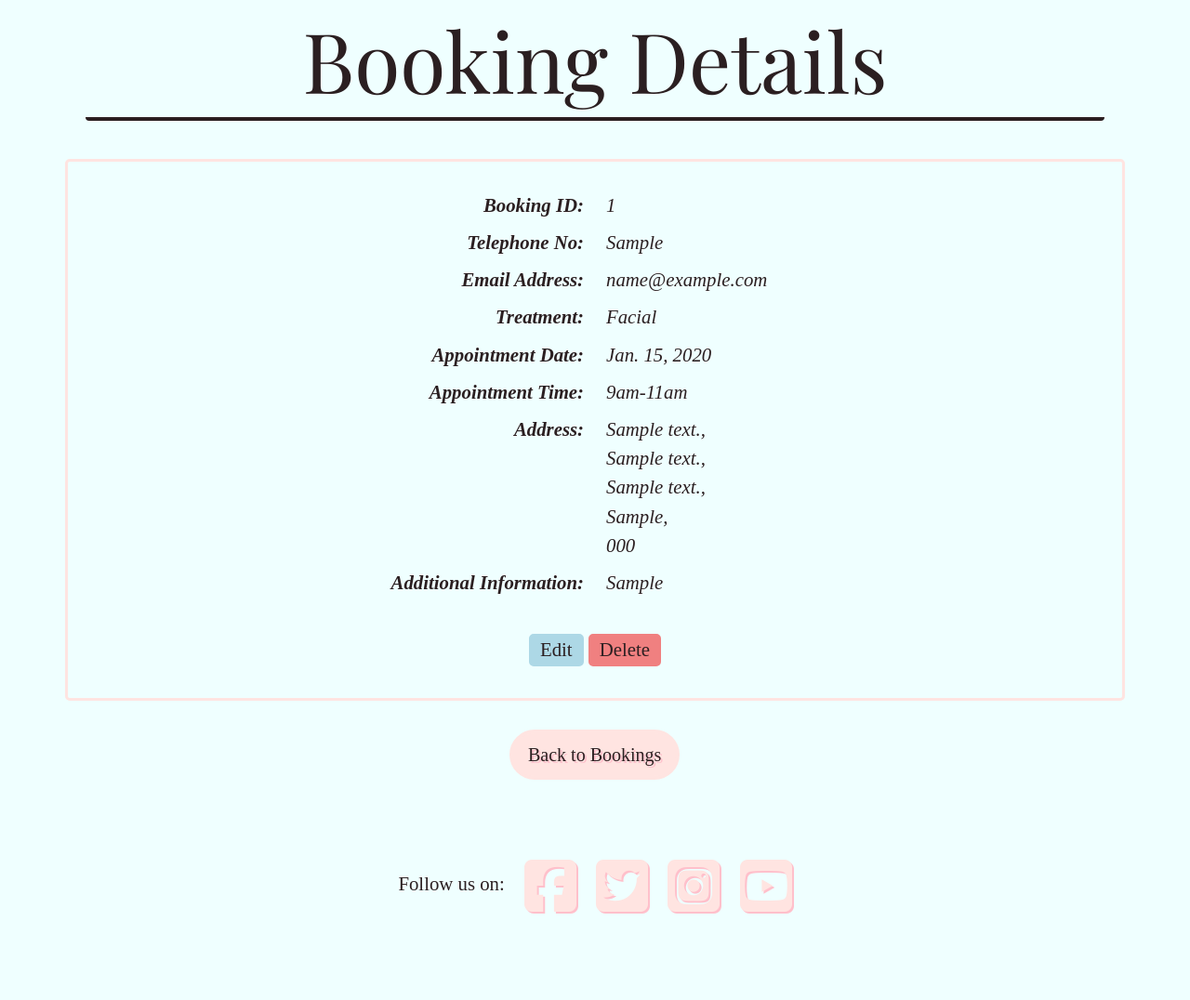
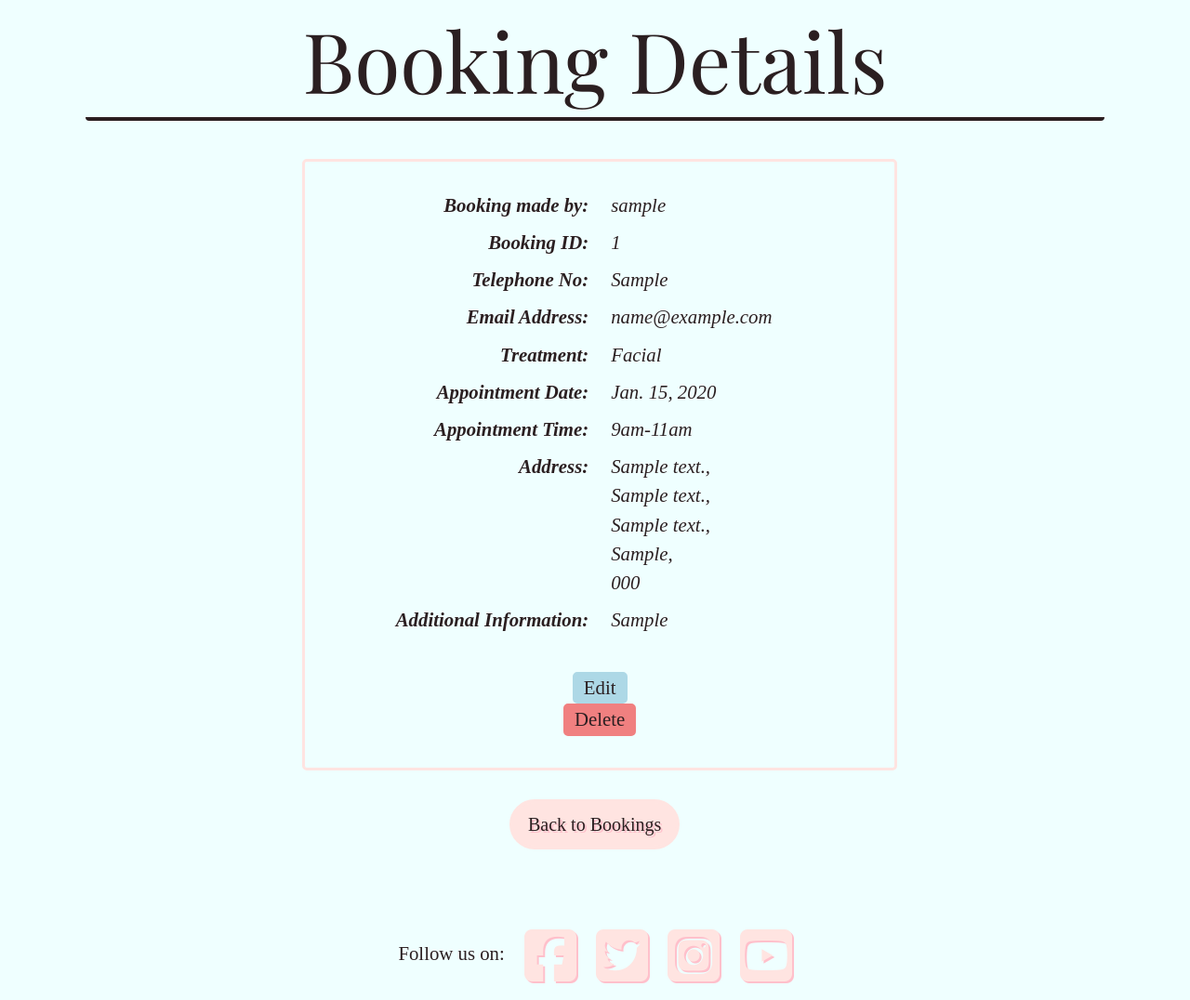
Before and after one commit to GrantWils23/Portfolio-Project-4--Full-Stack-Toolkit, a Django app: page /booking/1 in a window 1280 px wide. Shown: the part 80-1156 px from the top of the page at 93% size. Before the commit the page ends 1063 px from the top, so only its background shows below. Run offline with Django 3.2, Linux system fonts and the light colour scheme; tables that the repository leaves empty hold one stand-in row (values such as "Sample post"); some libraries are stand-ins or nearby versions.

Commit message:
add form_valid logic to booking_form.html and style the booking_details page box

```diff
--- a/booking/forms.py
+++ b/booking/forms.py
@@ -16,7 +16,7 @@ class BookingForm(ModelForm):
 
     class Meta:
         model = Booking
-        fields = ['user', 'contact_no', 'email', 'treatment',
+        fields = ['contact_no', 'treatment',
                   'appointment_date', 'appointment_slot', 'address_line_one',
                   'address_line_two', 'address_line_three', 'city',
                   'post_code', 'addition_info',
--- a/booking/views.py
+++ b/booking/views.py
@@ -3,8 +3,9 @@ from django.urls import reverse_lazy
 from django.views import generic, View
 from django.views.generic import TemplateView, CreateView, DeleteView, UpdateView, DetailView, ListView
 from django.contrib.messages.views import SuccessMessageMixin
+from django.contrib.auth.mixins import LoginRequiredMixin
 from django.contrib import messages
-from django.http import HttpResponseRedirect, HttpResponse, request
+from django.http import request
 from .models import Booking
 from .forms import BookingForm
 
@@ -34,11 +35,15 @@ class ViewBooking(DetailView):
     template_name_suffix = '<int:pk>'
 
 
-class AddBookingView(SuccessMessageMixin, CreateView):
+class AddBookingView(SuccessMessageMixin, LoginRequiredMixin, CreateView):
     template_name = 'booking_form.html'
     form_class = BookingForm
     success_message = 'Thank you for your booking, We will send you a confirmation email shortly.'
 
+    def form_valid(self, form):
+        form.instance.user = self.request.user
+        form.instance.email = self.request.user.email
+        return super().form_valid(form)
 
 class EditBookingView(SuccessMessageMixin, UpdateView):
     template_name = 'booking_form.html'
--- a/templates/base.html
+++ b/templates/base.html
@@ -117,4 +117,12 @@
 
 </body>
 
+<script>
+    setTimeout(function() {
+        let messages = document.getElementById("msg");
+        let alert = new bootstrap.Alert(messages);
+        alert.close();
+    }, 6000);
+</script>
+
 </html>
--- a/templates/booking_details.html
+++ b/templates/booking_details.html
@@ -9,10 +9,18 @@
     </div>
 </div>
 <br>
-<div class="container booking-box">
+<div class="col-sm-3 d-inline-block"></div>
+<div class="container col-6 booking-box d-inline-block">
     <br>
-
     <section>
+        <section class="row">
+            <div class="col-sm-6 spacer-1">
+                Booking made by:
+            </div>
+            <div class="col-sm-6 spacer-2">
+                {{ booking.user }}
+            </div>
+        </section>
         <section class="row">
             <div class="col-sm-6 spacer-1">
                 Booking ID:
@@ -90,6 +98,8 @@
         <br>
     </section>
 </div>
+<div class="col-sm-2 d-inline-block"></div>
+<br>
 <br>
 <div class="container">
     <div class="row g-0">
```
Also changed, not shown: templates/booking_form.html (+53 -0 lines).
